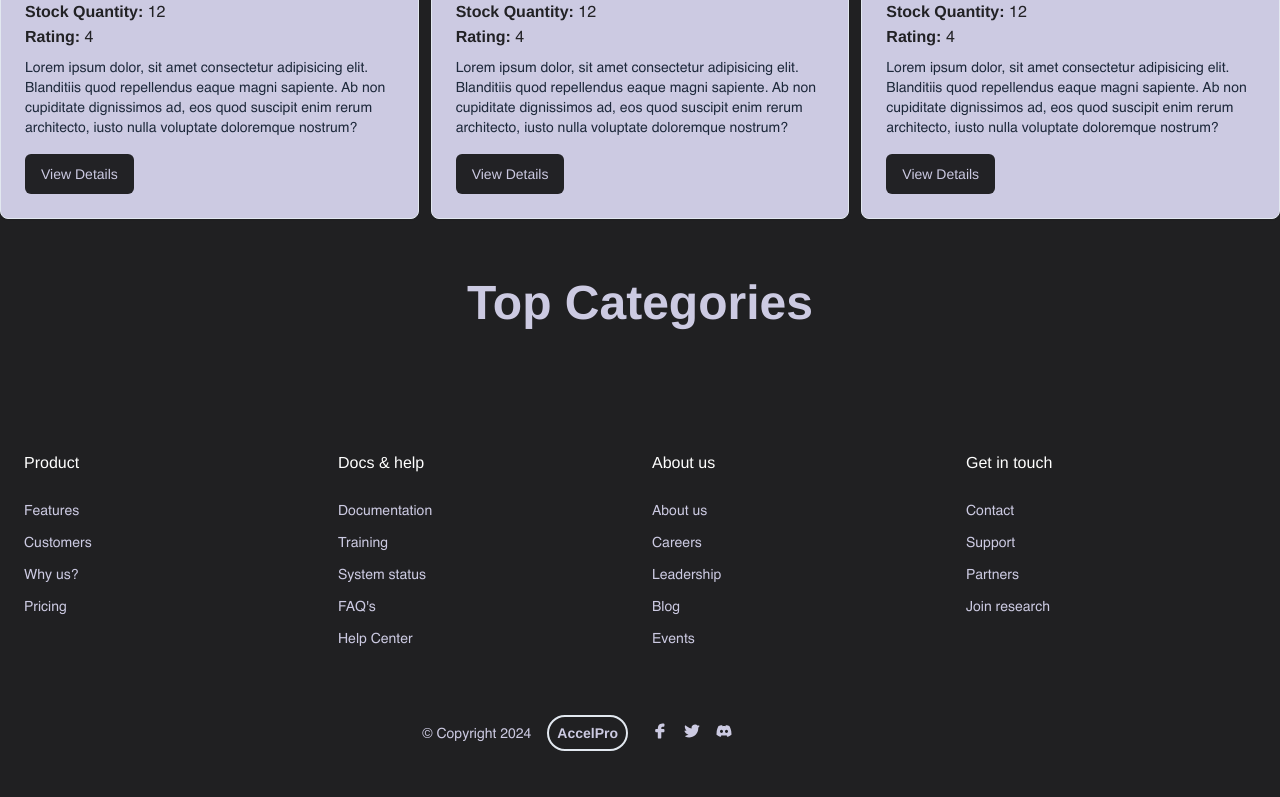
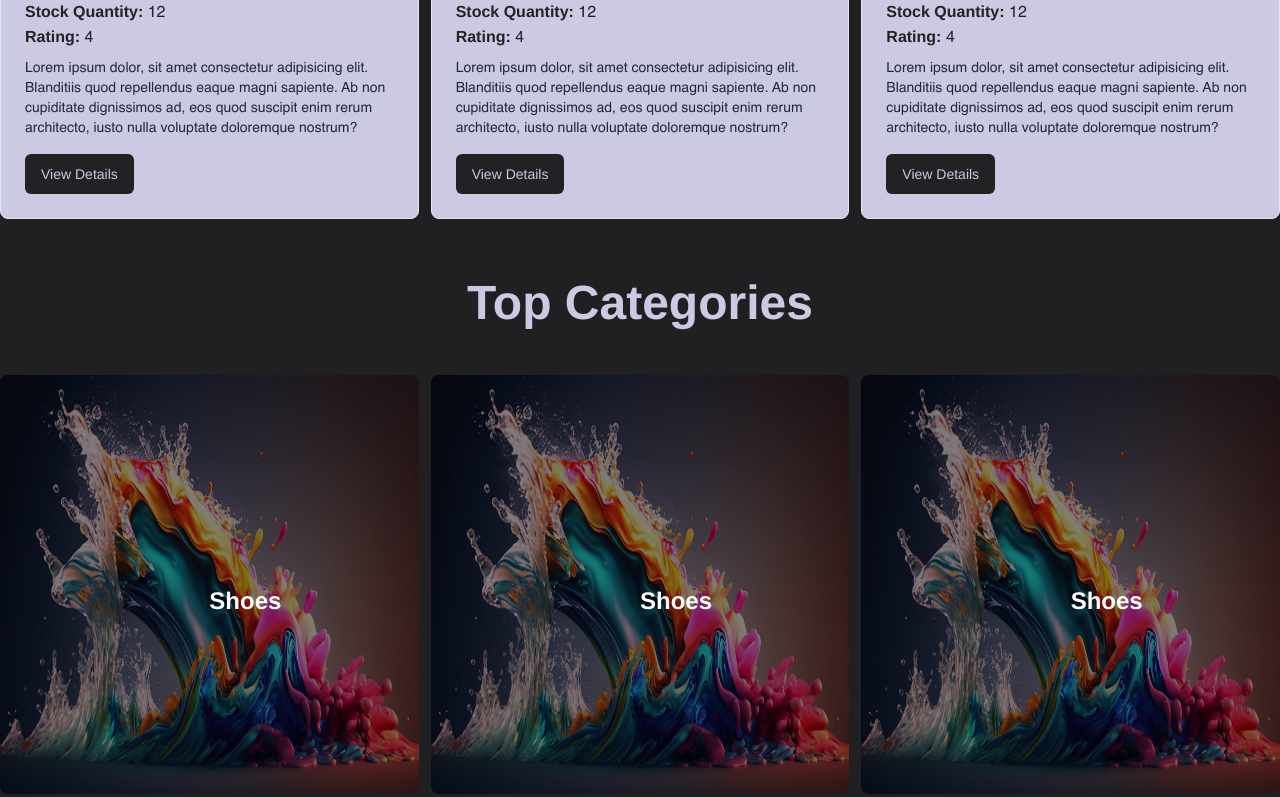
Before and after one commit to coder7475/sports-frontend, a React (Vite) app: page / in a window 1280 px wide. Shown: the part 2000-2797 px from the top of the page. Before the commit the page ends 2760 px from the top, so only its background shows below. Built offline with nearby package versions, Linux system fonts and the light colour scheme.

Commit message:
feat: create top categories UI

```diff
--- /dev/null
+++ b/src/components/cards/Category.tsx
@@ -0,0 +1,14 @@
+const Category = () => {
+  return (
+    <button className="rounded-lg relative text-white font-bold text-2xl hover:scale-90 hover:text-3xl">
+      <img
+        src="/src/assets/fdgdfg.jpeg"
+        alt=""
+        className="brightness-50 aspect-square rounded-lg object-fill"
+      />
+      <h3 className="absolute top-1/2 left-1/2">Shoes</h3>
+    </button>
+  );
+};
+
+export default Category;
--- a/src/pages/homepage/TopCategories.tsx
+++ b/src/pages/homepage/TopCategories.tsx
@@ -1,9 +1,16 @@
+import Category from "@/components/cards/Category";
+
 const TopCategories = () => {
   return (
-    <div>
+    <div className="">
       <h2 className="text-5xl font-extrabold h-36 flex justify-center items-center">
         Top Categories
       </h2>
+      <div className="grid grid-cols-1 md:grid-cols-2 lg:grid-cols-3 gap-3">
+        <Category />
+        <Category />
+        <Category />
+      </div>
     </div>
   );
 };
```
